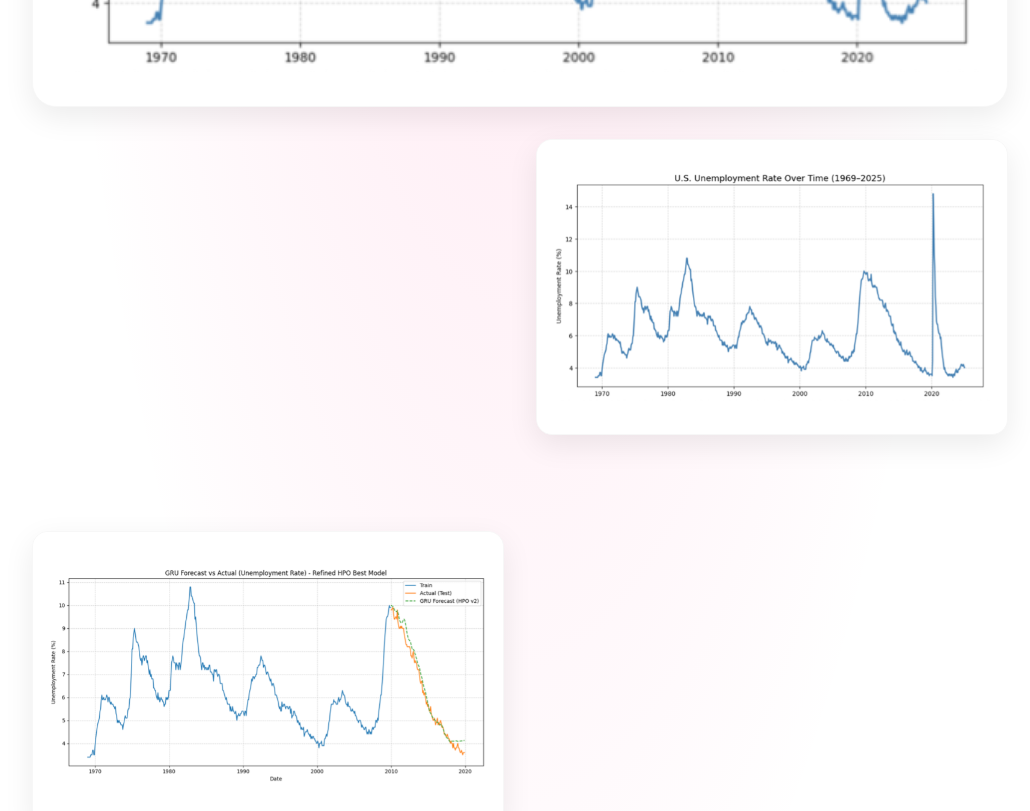
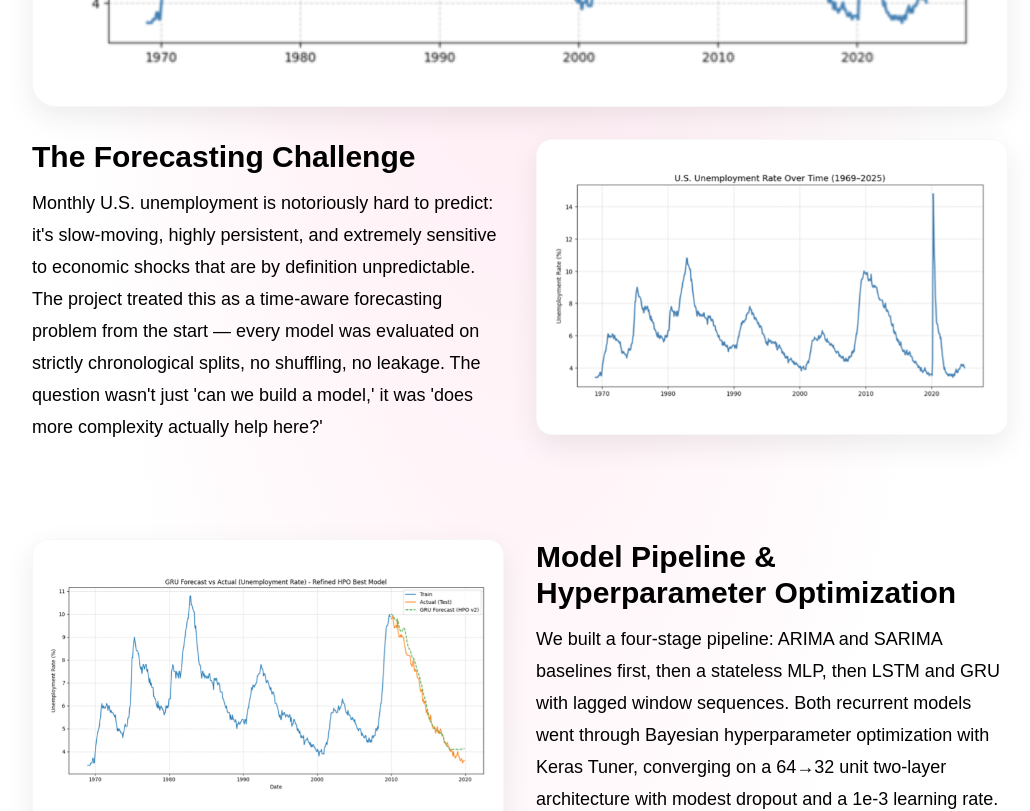
Before and after one commit to kayladipaolo/portfolio, a Next.js app: page /projects/ai-project in a window 1280 px wide. Shown: the part 940-1751 px from the top of the page, without its empty margins (120-1150 px from the left). Built offline with nearby package versions, Linux system fonts and the light colour scheme.

Commit message:
Update portfolio

```diff
--- a/app/projects/[slug]/page.tsx
+++ b/app/projects/[slug]/page.tsx
@@ -92,7 +92,6 @@ export default async function ProjectDetailPage({
 
               if (imageGroups.length > 0) {
                 const textItems = textOnlyGroups;
-                const imageItem = imageGroups[0];
                 const isReversed = !!mainItem.reverse && imageGroups.length > 0;
 
                 return (
@@ -103,6 +102,16 @@ export default async function ProjectDetailPage({
                     }`}
                   >
                     <div className="space-y-6">
+                      {imageGroups.map((t) => (
+                        <div key={t.title + "-text"}>
+                          <h2 className="mb-3 text-3xl font-bold text-[var(--ink)]">
+                            {t.title}
+                          </h2>
+                          <p className="text-lg leading-8 text-[var(--muted)]">
+                            {t.text}
+                          </p>
+                        </div>
+                      ))}
                       {textItems.map((t) => (
                         <div key={t.title}>
                           <h2 className="mb-3 text-3xl font-bold text-[var(--ink)]">
```
